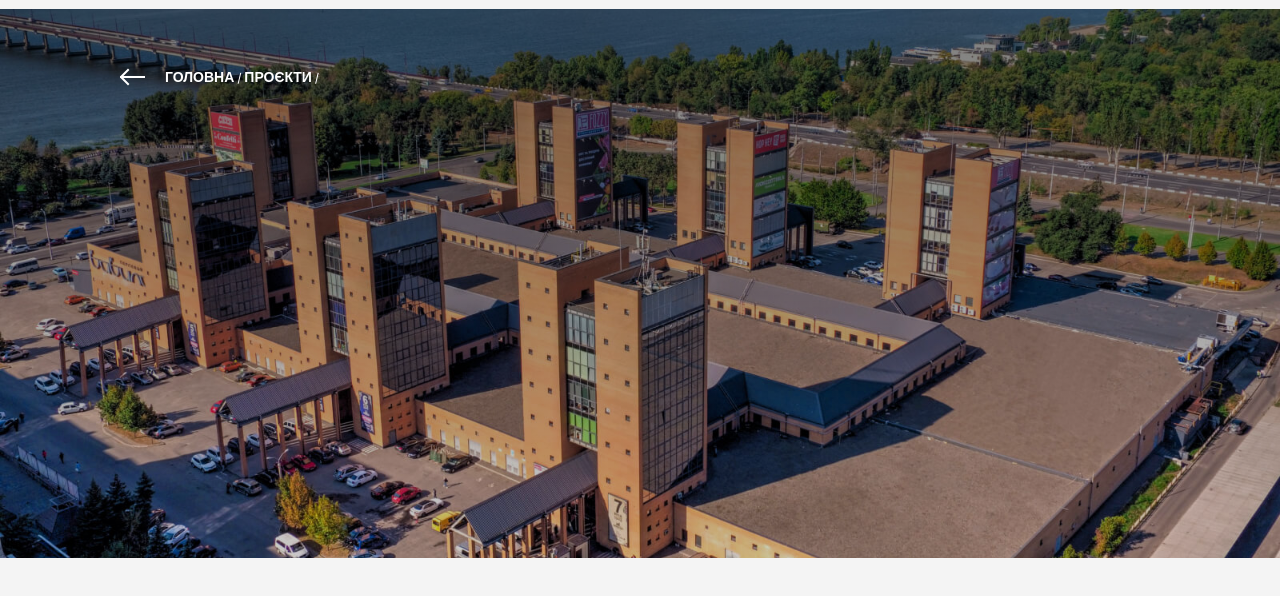
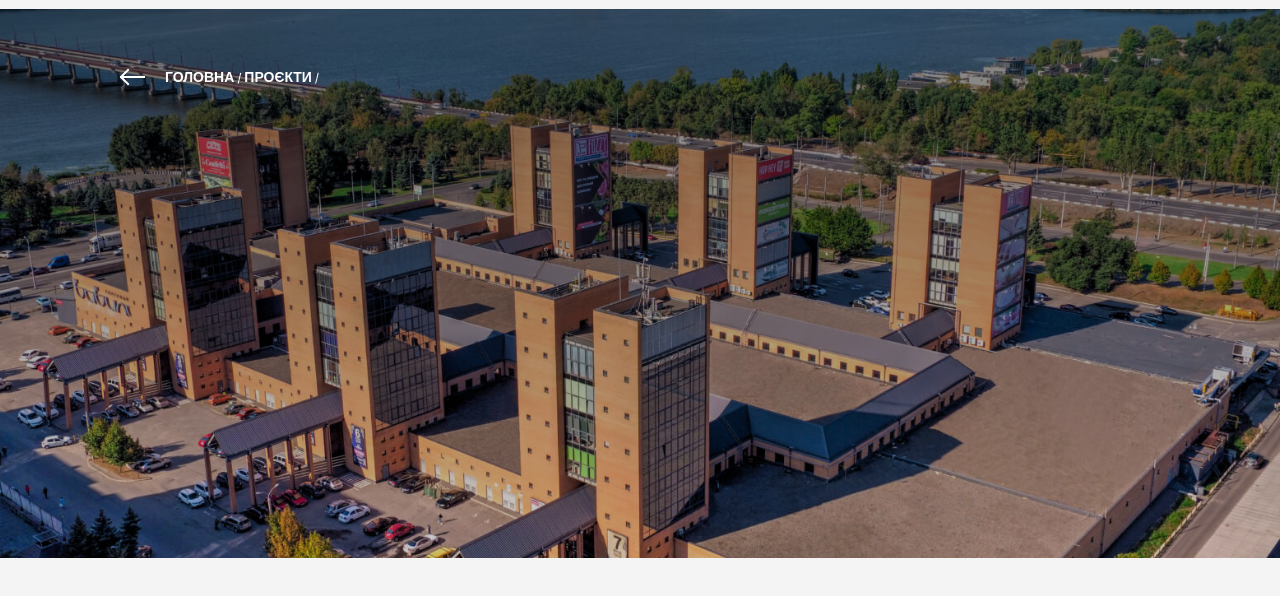
Before and after one commit to v-lavs/PM-OV, a website with bundled scripts: page single-news.html in a window 1280 px wide. Shown: the part 72-668 px from the top of the page. Built offline with nearby package versions, Linux system fonts and the light colour scheme; a web font is replaced by a local one.

Commit message:
animation fix2

```diff
--- a/single-news.html
+++ b/single-news.html
@@ -119,7 +119,10 @@
     </header>
     <main class="main single-news">
         <article>
-            <section class="section-banner" style="background-image: url(assets/img/single-banner2.jpg);">
+            <section class="section-banner">
+                <div class="banner-img__wrap">
+                    <img src="assets/img/single-banner2.jpg" alt="" class="banner-img__img">
+                </div>
                 <div class="container  d-flex">
                     <header class="section__header section__header_white">
                         <a href="index.html" class="back-btn">
@@ -213,10 +216,13 @@
                                         <span class="icon">
                                             <svg width="16" height="17" viewBox="0 0 16 17" fill="none"
                                                  xmlns="http://www.w3.org/2000/svg">
-                                        <path class="color-hover" d="M10.6779 5.84778C11.6963 5.84778 12.673 6.25235 13.3932 6.97249C14.1133 7.69263 14.5179 8.66935 14.5179 9.68778V14.1678H11.9579V9.68778C11.9579 9.3483 11.823 9.02273 11.583 8.78268C11.3429 8.54264 11.0174 8.40778 10.6779 8.40778C10.3384 8.40778 10.0128 8.54264 9.77279 8.78268C9.53275 9.02273 9.39789 9.3483 9.39789 9.68778V14.1678H6.83789V9.68778C6.83789 8.66935 7.24246 7.69263 7.9626 6.97249C8.68274 6.25235 9.65946 5.84778 10.6779 5.84778Z"
+                                        <path class="color-hover"
+                                              d="M10.6779 5.84778C11.6963 5.84778 12.673 6.25235 13.3932 6.97249C14.1133 7.69263 14.5179 8.66935 14.5179 9.68778V14.1678H11.9579V9.68778C11.9579 9.3483 11.823 9.02273 11.583 8.78268C11.3429 8.54264 11.0174 8.40778 10.6779 8.40778C10.3384 8.40778 10.0128 8.54264 9.77279 8.78268C9.53275 9.02273 9.39789 9.3483 9.39789 9.68778V14.1678H6.83789V9.68778C6.83789 8.66935 7.24246 7.69263 7.9626 6.97249C8.68274 6.25235 9.65946 5.84778 10.6779 5.84778Z"
                                               fill="#7F7F7F"/>
-                                        <path class="color-hover" d="M4.27777 6.48779H1.71777V14.1678H4.27777V6.48779Z" fill="#7F7F7F"/>
-                                        <path class="color-hover" d="M2.99777 4.56781C3.7047 4.56781 4.27777 3.99474 4.27777 3.28781C4.27777 2.58089 3.7047 2.00781 2.99777 2.00781C2.29085 2.00781 1.71777 2.58089 1.71777 3.28781C1.71777 3.99474 2.29085 4.56781 2.99777 4.56781Z"
+                                        <path class="color-hover" d="M4.27777 6.48779H1.71777V14.1678H4.27777V6.48779Z"
+                                              fill="#7F7F7F"/>
+                                        <path class="color-hover"
+                                              d="M2.99777 4.56781C3.7047 4.56781 4.27777 3.99474 4.27777 3.28781C4.27777 2.58089 3.7047 2.00781 2.99777 2.00781C2.29085 2.00781 1.71777 2.58089 1.71777 3.28781C1.71777 3.99474 2.29085 4.56781 2.99777 4.56781Z"
                                               fill="#7F7F7F"/>
                                     </svg>
                                         </span>
@@ -227,7 +233,8 @@
                                 <span class="icon">
                             <svg width="24" height="24" viewBox="0 0 24 24" fill="none"
                                  xmlns="http://www.w3.org/2000/svg">
-                                <path class="color-hover" d="M23 3.00005C22.0424 3.67552 20.9821 4.19216 19.86 4.53005C19.2577 3.83756 18.4573 3.34674 17.567 3.12397C16.6767 2.90121 15.7395 2.95724 14.8821 3.2845C14.0247 3.61176 13.2884 4.19445 12.773 4.95376C12.2575 5.71308 11.9877 6.61238 12 7.53005V8.53005C10.2426 8.57561 8.50127 8.18586 6.93101 7.39549C5.36074 6.60513 4.01032 5.43868 3 4.00005C3 4.00005 -1 13 8 17C5.94053 18.398 3.48716 19.099 1 19C10 24 21 19 21 7.50005C20.9991 7.2215 20.9723 6.94364 20.92 6.67005C21.9406 5.66354 22.6608 4.39276 23 3.00005Z"
+                                <path class="color-hover"
+                                      d="M23 3.00005C22.0424 3.67552 20.9821 4.19216 19.86 4.53005C19.2577 3.83756 18.4573 3.34674 17.567 3.12397C16.6767 2.90121 15.7395 2.95724 14.8821 3.2845C14.0247 3.61176 13.2884 4.19445 12.773 4.95376C12.2575 5.71308 11.9877 6.61238 12 7.53005V8.53005C10.2426 8.57561 8.50127 8.18586 6.93101 7.39549C5.36074 6.60513 4.01032 5.43868 3 4.00005C3 4.00005 -1 13 8 17C5.94053 18.398 3.48716 19.099 1 19C10 24 21 19 21 7.50005C20.9991 7.2215 20.9723 6.94364 20.92 6.67005C21.9406 5.66354 22.6608 4.39276 23 3.00005Z"
                                       fill="#7f7f7f"/>
                             </svg>
                      </span>
@@ -238,7 +245,8 @@
                                 <span class="icon">
                                      <svg width="16" height="17" viewBox="0 0 16 17" fill="none"
                                           xmlns="http://www.w3.org/2000/svg">
-                                <path class="color-hover" d="M11.958 2.00781H10.038C9.18928 2.00781 8.37534 2.34495 7.77523 2.94507C7.17511 3.54519 6.83797 4.35912 6.83797 5.20781V7.12781H4.91797V9.68781H6.83797V14.8078H9.39797V9.68781H11.318L11.958 7.12781H9.39797V5.20781C9.39797 5.03807 9.4654 4.87529 9.58542 4.75526C9.70544 4.63524 9.86823 4.56781 10.038 4.56781H11.958V2.00781Z"
+                                <path class="color-hover"
+                                      d="M11.958 2.00781H10.038C9.18928 2.00781 8.37534 2.34495 7.77523 2.94507C7.17511 3.54519 6.83797 4.35912 6.83797 5.20781V7.12781H4.91797V9.68781H6.83797V14.8078H9.39797V9.68781H11.318L11.958 7.12781H9.39797V5.20781C9.39797 5.03807 9.4654 4.87529 9.58542 4.75526C9.70544 4.63524 9.86823 4.56781 10.038 4.56781H11.958V2.00781Z"
                                       fill="#7f7f7f"/>
                             </svg>
 
@@ -250,13 +258,15 @@
                                 <span class="icon">
                             <svg width="24" height="24" viewBox="0 0 24 24" fill="none"
                                  xmlns="http://www.w3.org/2000/svg">
-                                <path class="color-hover" d="M5 9V10H7V9H5ZM6 2V1H5V2H6ZM18 2H19V1H18V2ZM17 9V10H19V9H17ZM7 9V2H5V9H7ZM6 3H18V1H6V3ZM17 2V9H19V2H17Z"
+                                <path class="color-hover"
+                                      d="M5 9V10H7V9H5ZM6 2V1H5V2H6ZM18 2H19V1H18V2ZM17 9V10H19V9H17ZM7 9V2H5V9H7ZM6 3H18V1H6V3ZM17 2V9H19V2H17Z"
                                       fill="#7F7F7F"/>
                                 <path class="color-hover" fill-rule="evenodd" clip-rule="evenodd"
                                       d="M2 8H1V9V11V16V18V19H2H4H6H7V17H6V14H18V17H17V19H18H20H22H23V18V16V11V9V8H22H20H4H2Z"
                                       fill="#7F7F7F"/>
                                 <path d="M18 14H6V22H18V14Z" fill="#F5F7F7"/>
-                                <path class="color-hover" d="M6 14V13C5.44772 13 5 13.4477 5 14H6ZM18 14H19C19 13.4477 18.5523 13 18 13V14ZM18 22V23H19V22H18ZM6 22H5V23H6V22ZM6 15H18V13H6V15ZM17 14V22H19V14H17ZM18 21H6V23H18V21ZM7 22V14H5V22H7Z"
+                                <path class="color-hover"
+                                      d="M6 14V13C5.44772 13 5 13.4477 5 14H6ZM18 14H19C19 13.4477 18.5523 13 18 13V14ZM18 22V23H19V22H18ZM6 22H5V23H6V22ZM6 15H18V13H6V15ZM17 14V22H19V14H17ZM18 21H6V23H18V21ZM7 22V14H5V22H7Z"
                                       fill="#7F7F7F"/>
                             </svg>
                      </span>
--- a/src/scss/pages/single-news.scss
+++ b/src/scss/pages/single-news.scss
@@ -1,21 +1,43 @@
 .single-news {
   .section-banner {
+    position: relative;
     min-height: 550px;
-    background-repeat: no-repeat;
-    background-size: cover;
-    color: #ffffff;
     padding-bottom: 60px;
     margin-bottom: 64px;
     overflow: hidden;
-    background-position: center;
-    transition: .85s;
 
     &.active_anim {
-      background-position: center bottom -30px;
+      .heading {
+        opacity: 1;
+      }
 
-      .heading {
-        opacity: 1
+      .banner-img__img {
+        transform: translateY(0);
       }
+    }
+
+    .banner-img__wrap {
+      position: absolute;
+      left: 0;
+      right: 0;
+      bottom: 0;
+      top: 0;
+      z-index: -1;
+      display: flex;
+      justify-content: center;
+      align-items: center;
+      overflow: hidden;
+
+    }
+
+    .banner-img__img {
+      position: relative;
+      display: block;
+      height: 120%;
+      width: 120%;
+      object-fit: cover;
+      transform: translateY(30px);
+      transition: .85s;
     }
 
     &:before {
@@ -146,6 +168,7 @@
 
     .section-banner {
       min-height: 480px;
+      background-size: cover;
     }
 
     .article__inner {
@@ -242,9 +265,9 @@
 @media screen and (max-width: 400px) {
   .single-news {
     .section-banner {
-.heading{
-  font-size: 28px;
-}
+      .heading {
+        font-size: 28px;
+      }
     }
   }
 }
```
Also changed, not shown: dist/main.css.
